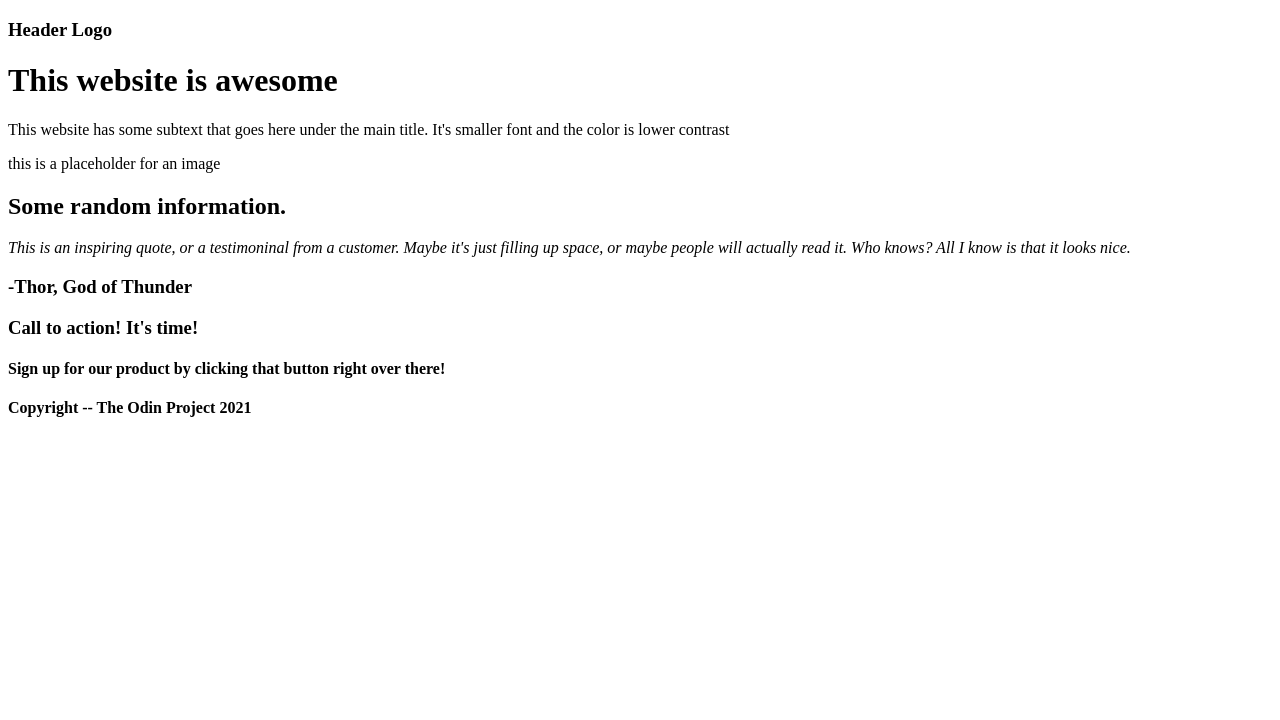
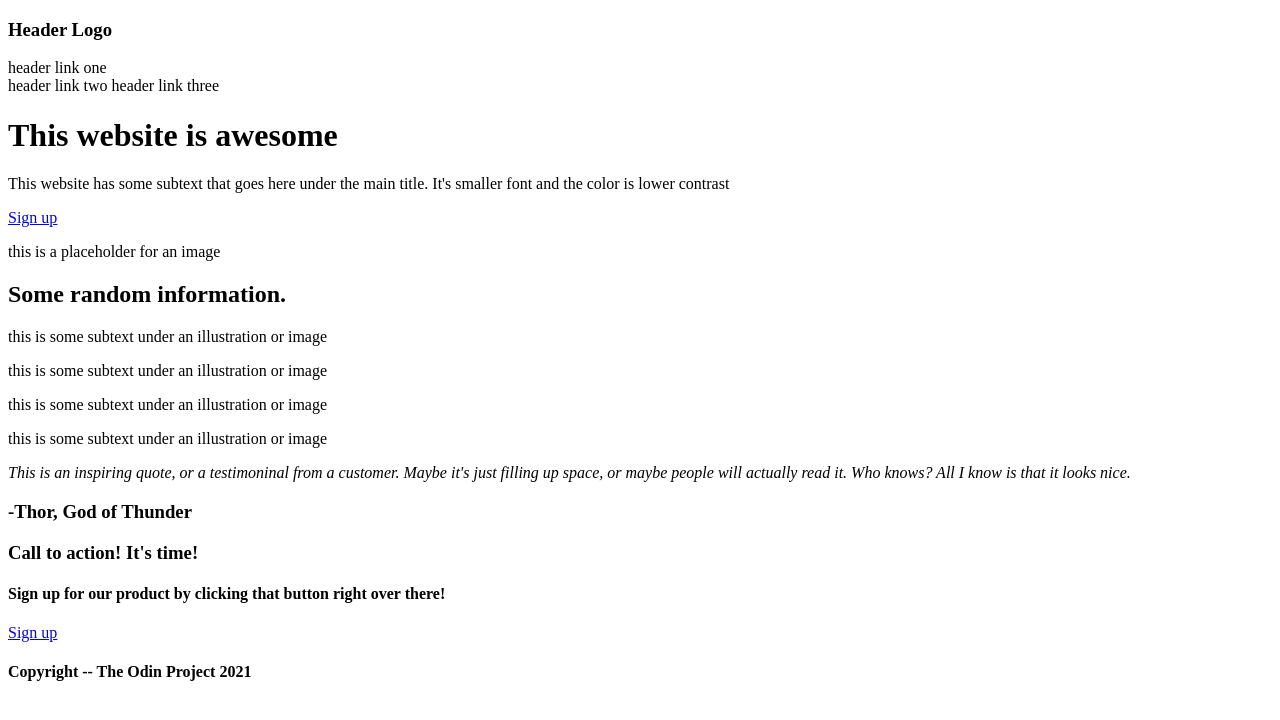
Before and after one commit to ASChavis/landing-page, a plain HTML site: page index.html in a window 1280 px wide. Drawn offline with Linux system fonts and the light colour scheme.

Commit message:
Index.html Update
Finishing index. html content. planned to start CSS now.

```diff
--- a/index.html
+++ b/index.html
@@ -6,21 +6,33 @@
     <title>Landing Page</title>
 </head>
 <body>
-    <div class="upper-hyperlinks"><a href="fonts.html"></a></div>
+    <div class="upper-hyperlinks">
+        <h3>Header Logo</h3>
+        <a href="fonts.html"></a>header link one</div>
+        <a href="fonts.html"></a>header link two</div>
+        <a href="fonts.html"></a>header link three</div>
 
     <div class="top-layer">
-        <h3>Header Logo</h3>
         <h1>This website is awesome</h1>
         <p>This website has some subtext that goes here under the main title. It's smaller font and the color is lower contrast</p>
-        <a href="fonts.html"></a>
-        <a href="fonts.html"></a>
-        <a href="fonts.html"></a>
+        <a href="fonts.html">Sign up</a>
         <div class="image"><p>this is a placeholder for an image</p></div>
     </div>
 
     <div class="second-layer">
         <h2>Some random information.</h2>
-
+        <div class="row-of-images">
+            <p></p>
+            <p></p>
+            <p></p>
+            <p></p>
+        </div>
+        <div class="row-of-text">
+            <p>this is some subtext under an illustration or image</p>
+            <p>this is some subtext under an illustration or image</p>
+            <p>this is some subtext under an illustration or image</p>
+            <p>this is some subtext under an illustration or image</p>
+        </div>
 
     </div>
 
@@ -36,7 +48,7 @@
     <div class="final-layer">
         <h3><strong>Call to action! It's time!</strong></h3>
         <h4>Sign up for our product by clicking that button right over there!</h4>
-        <a href="fonts.html"></a>
+        <a href="fonts.html">Sign up</a>
 
     </div>
 
```
